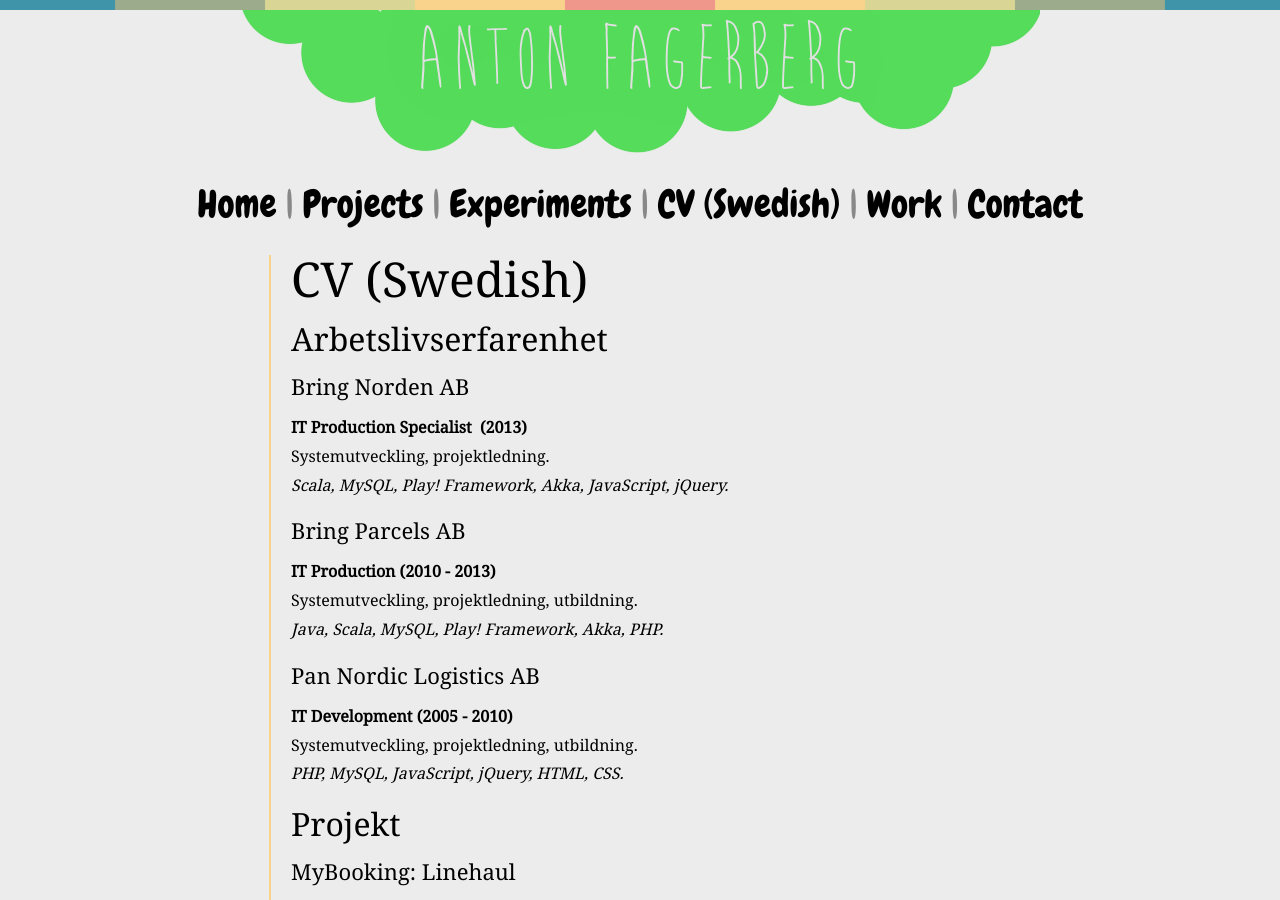
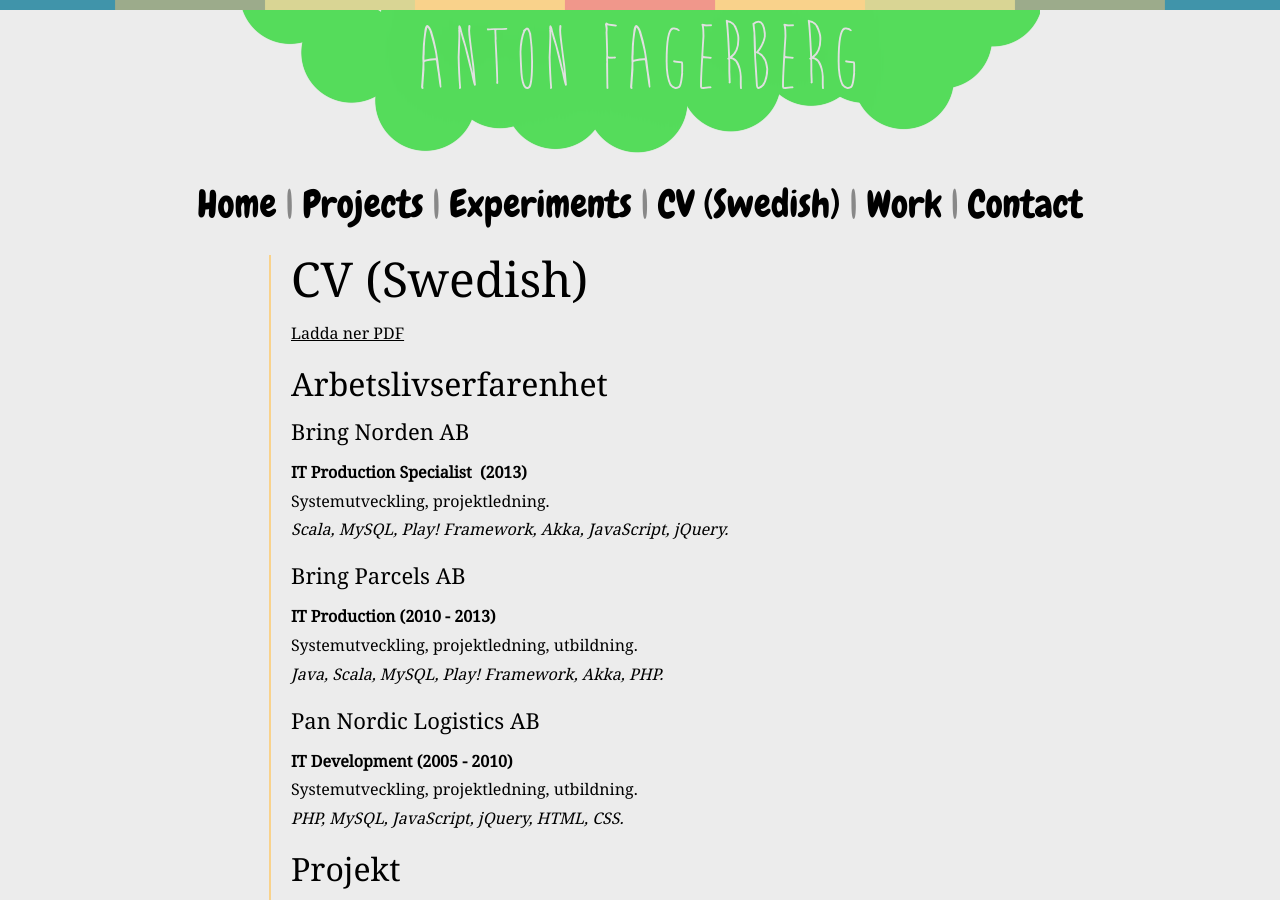
Before and after one commit to AntonFagerberg/Anton-Fagerberg-com-Jekyll-source, a Jekyll site: the page built from _posts/2013-09-09-cv.markdown, in a window 1280 px wide and 900 px high. Built offline with Jekyll 4.4.1, drawn with Linux system fonts in a browser that asks for light colours; Markdown is read by kramdown in place of the engine named in the settings.

Commit message:
Updated CV with PDF.

```diff
--- a/_posts/2013-09-09-cv.markdown
+++ b/_posts/2013-09-09-cv.markdown
@@ -3,6 +3,8 @@
   title: "CV (Swedish)"
   permalink: /cv
 ---
+
+[Ladda ner PDF](/files/Anton_Fagerberg_CV.pdf)
 
 ##Arbetslivserfarenhet
 ###Bring Norden AB
```
Also changed, not shown: 1 other file.
